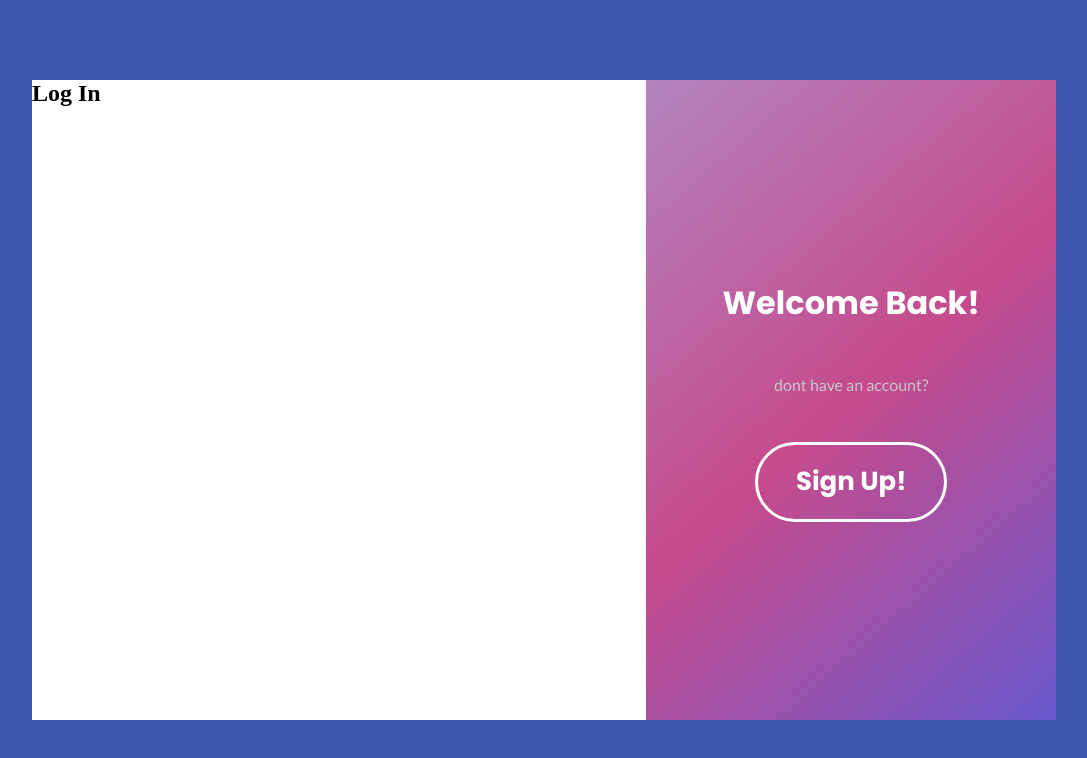
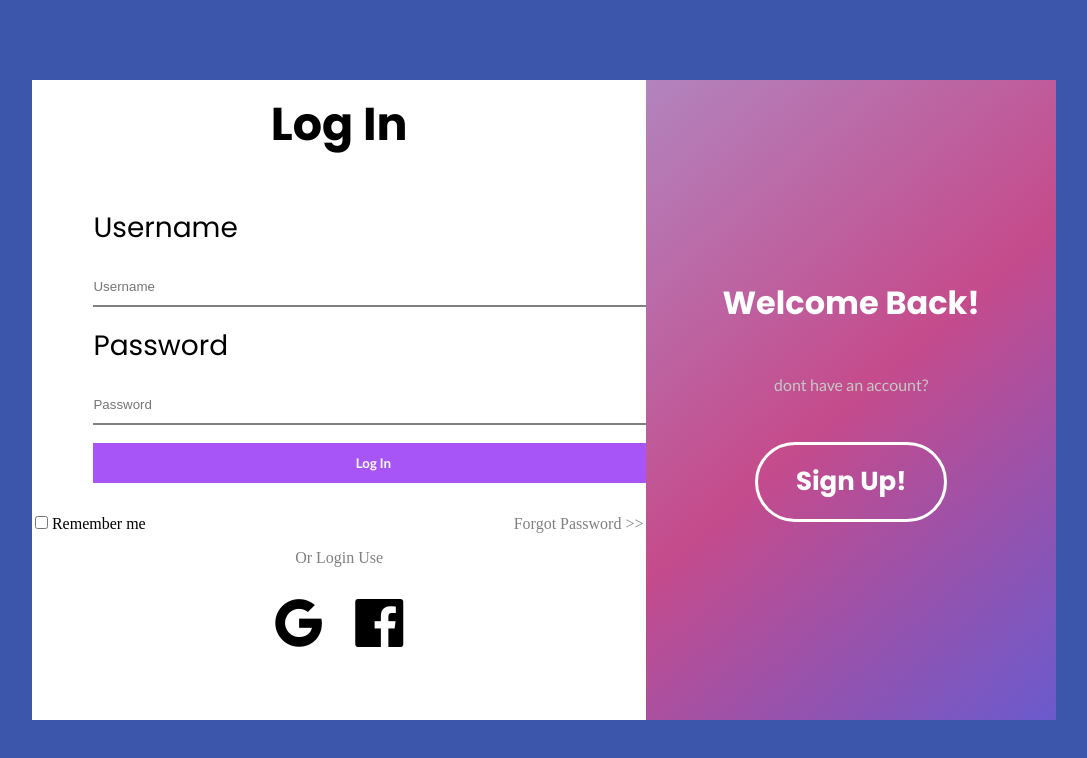
Before and after one commit to RizkixSuputro/login-page-project, a plain HTML site: page index.html in a window 1280 px wide. Shown: the whole page, without its empty margins (96-1183 px from the left). Drawn offline with nearby package versions, Linux system fonts and the light colour scheme.

Commit message:
style : form-container & other content in form

```diff
--- a/index.html
+++ b/index.html
@@ -4,13 +4,57 @@
     <meta name="viewport" content="width=device-width, initial-scale=1.0" />
     <title>Document</title>
     <link rel="stylesheet" href="style.css" />
+    <link
+      href="https://unpkg.com/boxicons@2.1.4/css/boxicons.min.css"
+      rel="stylesheet"
+    />
   </head>
   <body>
     <main>
       <div class="container-login-page">
         <div class="form-container">
-          <form action="">
-            <h2>Log In</h2>
+          <form action="/post">
+            <h2 class="form-head">Log In</h2>
+            <section class="input-form">
+              <label for="">Username</label> <br />
+              <br />
+              <input
+                type="text"
+                name="name"
+                id="username"
+                placeholder="Username"
+              />
+              <br />
+              <br />
+
+              <label for="">Password</label> <br />
+              <br />
+              <input
+                type="password"
+                name="password"
+                id="user-pw"
+                placeholder="Password"
+              />
+              <br />
+              <br />
+            </section>
+            <div class="btn-form">
+              <button>Log In</button>
+            </div>
+            <div class="forgot-pw-content">
+              <div class="remember-me-check">
+                <input type="checkbox" id="check-pw" />
+                <label for="check-pw">Remember me</label>
+              </div>
+              <a href="">Forgot Password >></a>
+            </div>
+            <div class="option-login">
+              <p>Or Login Use</p>
+              <div class="icons">
+                <i class="bx bxl-google"></i>
+                <i class="bx bxl-facebook-square"></i>
+              </div>
+            </div>
           </form>
         </div>
         <div class="signup-container">
--- a/style.css
+++ b/style.css
@@ -26,6 +26,66 @@ main {
   height: 80vh;
   background-color: white;
 }
+h2.form-head {
+  font-family: "Poppins", serif;
+  text-align: center;
+  font-size: 46px;
+  margin: 10px;
+}
+.input-form {
+  margin-top: 3rem;
+  padding-left: 10%;
+}
+.input-form label {
+  font-family: "Poppins", serif;
+  font-size: 28px;
+}
+.input-form input {
+  height: 5vh;
+  width: 70vh;
+  border: none;
+  border-bottom: 2px solid gray;
+}
+.input-form input:focus {
+  outline: none;
+}
+.btn-form {
+  padding-left: 10%;
+}
+.btn-form button {
+  width: 70vh;
+  height: 5vh;
+  border: none;
+  background-color: #a755f7;
+  color: white;
+  font-family: "Lato", serif;
+  font-weight: bold;
+}
+.forgot-pw-content {
+  margin-top: 2rem;
+  gap: 23rem;
+  display: flex;
+  justify-content: center;
+}
+.forgot-pw-content a {
+  text-decoration: none;
+  color: gray;
+}
+.option-login p {
+  text-align: center;
+  margin-top: 1rem;
+  color: gray;
+}
+.icons {
+  display: flex;
+  justify-content: center;
+  margin-top: 1.5rem;
+  gap: 1rem;
+}
+.icons i {
+  font-size: 64px;
+}
+/* signup style */
 .signup-container {
   width: 40%;
   height: 80vh;
```
